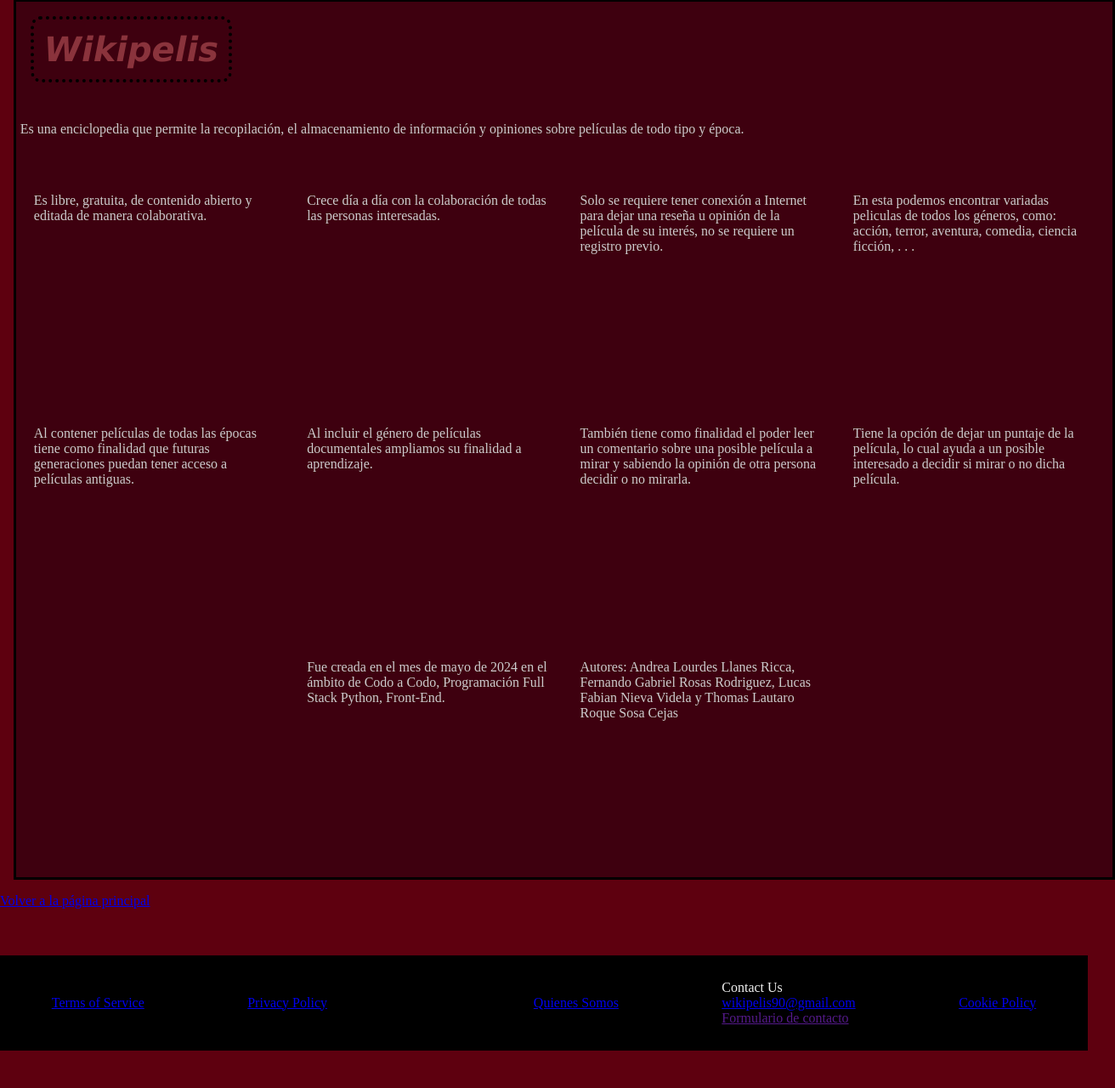
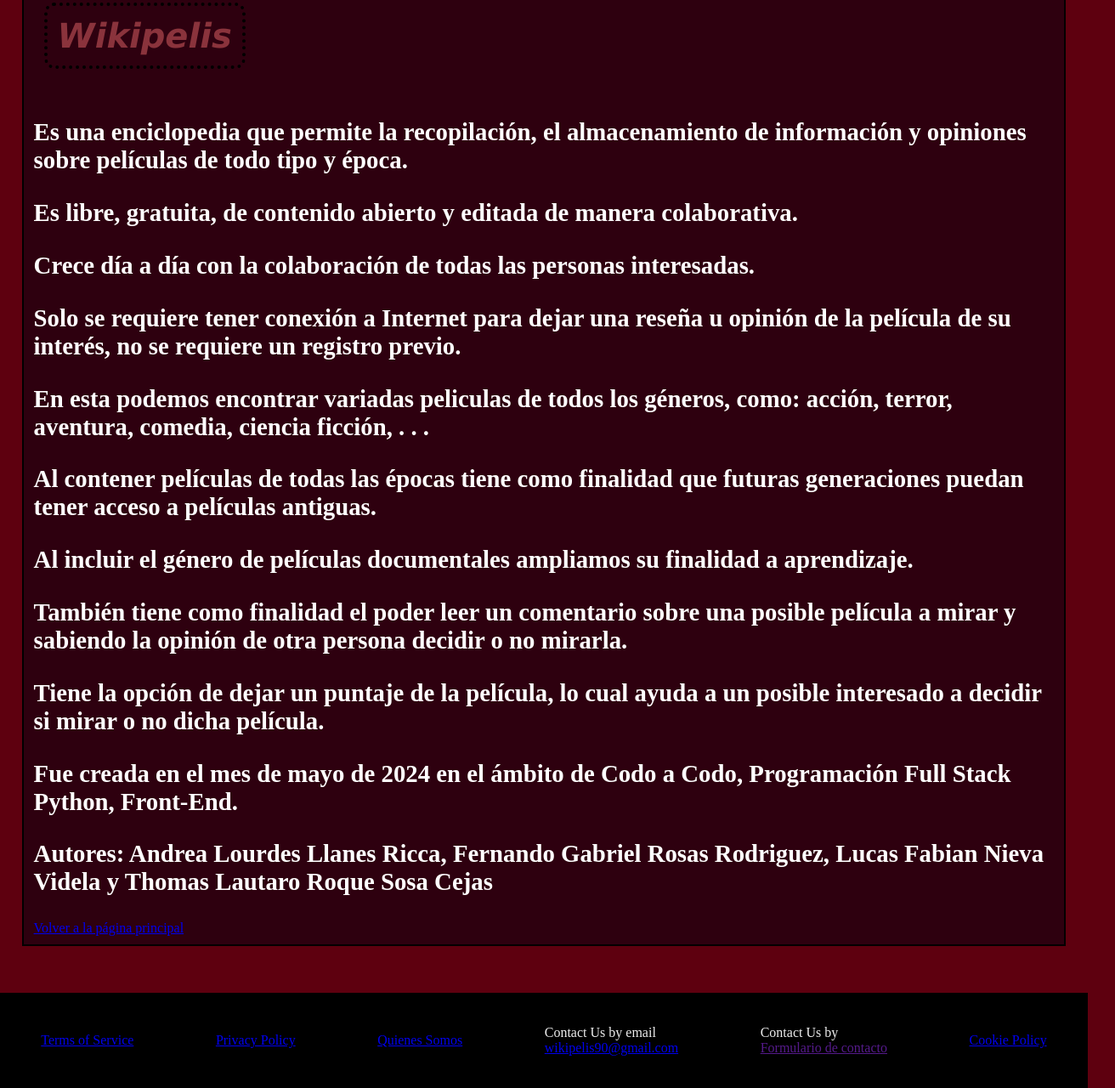
Before and after one commit to Andreallanes/andre_trabajo_fullstack, a plain HTML site: page sitio/quienes_somos.html in a window 1280 px wide. Shown: the part 161-1441 px from the top of the page at 85% size, 1312 px wide, since content can reach past the window. Before the commit the page ends 1397 px from the top, so only its background shows below. Drawn offline with Linux system fonts and the light colour scheme; a web font is replaced by a local one.

Commit message:
Quienes somos terminado

```diff
--- a/sitio/quienes_somos.html
+++ b/sitio/quienes_somos.html
@@ -6,6 +6,7 @@
   <meta name="viewport" content="width=device-width, initial-scale=1.0">
     <title>Quienes Somos</title>
   <link rel="stylesheet" href="../estilos/styles.css">
+  <link rel="stylesheet" href="../estilos/estilos_del_footer.css">
   <script src="https://kit.fontawesome.com/cd7a1fb80d.js" crossorigin="anonymous"></script>
   <link rel="preconnect" href="https://fonts.googleapis.com">
   <link rel="preconnect" href="https://fonts.gstatic.com" crossorigin>
@@ -23,48 +24,43 @@
               <button class="navitem"><i class="fa-solid fa-bars"></i></button>
             </nav>
         </div>
-        <div class="item left">
         <br><br><br><br><br><br><br><br>
-            <div class="mainsection">
+        <fieldset class="container-fieldset">
             <h1 class="maintitle">Wikipelis</h1><br>
-            <p class="section1">Es una enciclopedia que permite la recopilación, el almacenamiento de información y opiniones sobre películas de todo tipo y época.
-            </p><br>
-            <div class="maingridarea">
-             <p>Es libre, gratuita, de contenido abierto y editada de manera colaborativa.</p>
-             <p>Crece día a día con la colaboración de todas las personas interesadas.</p>
-             <p>Solo se requiere tener conexión a Internet para dejar una reseña u opinión de la película de su interés, no se requiere un registro previo.</p>
-             <p>En esta podemos encontrar variadas peliculas de todos los géneros, como: acción, terror, aventura, comedia, ciencia ficción, . . . </p>
-             <p>Al contener películas de todas las épocas tiene como finalidad que futuras generaciones puedan tener acceso a películas antiguas.</p>
-             <p>Al incluir el género de películas documentales ampliamos su finalidad a aprendizaje. </p>
-             <p>También tiene como finalidad el poder leer un comentario sobre una posible película a mirar y sabiendo la opinión de otra persona decidir o no mirarla.</p>
-             <p>Tiene la opción de dejar un puntaje de la película, lo cual ayuda a un posible interesado a decidir si mirar o no dicha película.</p>
-             <p></p>
-             <p>Fue creada en el mes de mayo de 2024 en el ámbito de Codo a Codo, Programación Full Stack Python, Front-End.</p>
-             <p>Autores: Andrea Lourdes Llanes Ricca, Fernando Gabriel Rosas Rodriguez, Lucas Fabian Nieva Videla y Thomas Lautaro Roque Sosa Cejas</p>
-
-            </div>
-          </div>
+            <p class="terminos">Es una enciclopedia que permite la recopilación, el almacenamiento de información y opiniones sobre películas de todo tipo y época. </p>
+            <p class="terminos">Es libre, gratuita, de contenido abierto y editada de manera colaborativa.</p>
+            <p class="terminos">Crece día a día con la colaboración de todas las personas interesadas.</p>
+            <p class="terminos">Solo se requiere tener conexión a Internet para dejar una reseña u opinión de la película de su interés, no se requiere un registro previo.</p>
+            <p class="terminos">En esta podemos encontrar variadas peliculas de todos los géneros, como: acción, terror, aventura, comedia, ciencia ficción, . . . </p>
+            <p class="terminos">Al contener películas de todas las épocas tiene como finalidad que futuras generaciones puedan tener acceso a películas antiguas.</p>
+            <p class="terminos">Al incluir el género de películas documentales ampliamos su finalidad a aprendizaje. </p>
+            <p class="terminos">También tiene como finalidad el poder leer un comentario sobre una posible película a mirar y sabiendo la opinión de otra persona decidir o no mirarla.</p>
+            <p class="terminos">Tiene la opción de dejar un puntaje de la película, lo cual ayuda a un posible interesado a decidir si mirar o no dicha película.</p>
+            <p class="terminos">Fue creada en el mes de mayo de 2024 en el ámbito de Codo a Codo, Programación Full Stack Python, Front-End.</p>
+            <p class="terminos">Autores: Andrea Lourdes Llanes Ricca, Fernando Gabriel Rosas Rodriguez, Lucas Fabian Nieva Videla y Thomas Lautaro Roque Sosa Cejas</p>
             <a href="../index.html">Volver a la página principal</a>
-        </div>
-
+        </fieldset>
         <div class="item footer"><br><br><br>
           <div class="footerflex">
               <div class="footeritem">
-                    <a href="terms_of_service.html"> Terms of Service</a>
+                  <a href="./sitio/terms_of_service.html"> Terms of Service</a>
               </div>
               <div class="footeritem">
-                    <a href="privacy_policy.html">Privacy Policy
+                  <a href="./sitio/privacy_policy.html">Privacy Policy</a>
               </div>
               <div class ="footeritem">
-                    <a href="quienes_somos.html">Quienes Somos</a>
+                  <a href="./sitio/quienes_somos.html">Quienes Somos</a>
               </div>
               <div class="footeritem">
-                    Contact Us <br>
+                  Contact Us by email<br>
                   <a href="mailto:wikipelis90@gmail.com">wikipelis90@gmail.com</a> <br>
+              </div>
+              <div class="footeritem">
+                  Contact Us by <br>
                   <a href="">Formulario de contacto</a>
               </div>
               <div class="footeritem">
-                    <a href="cookie_policy.html">Cookie Policy</a>
+                  <a href="sitio/cookie_policy.html">Cookie Policy</a>
               </div>
             </div>
       </div>
```
Lines whose indentation alone changed are shown as unchanged.
